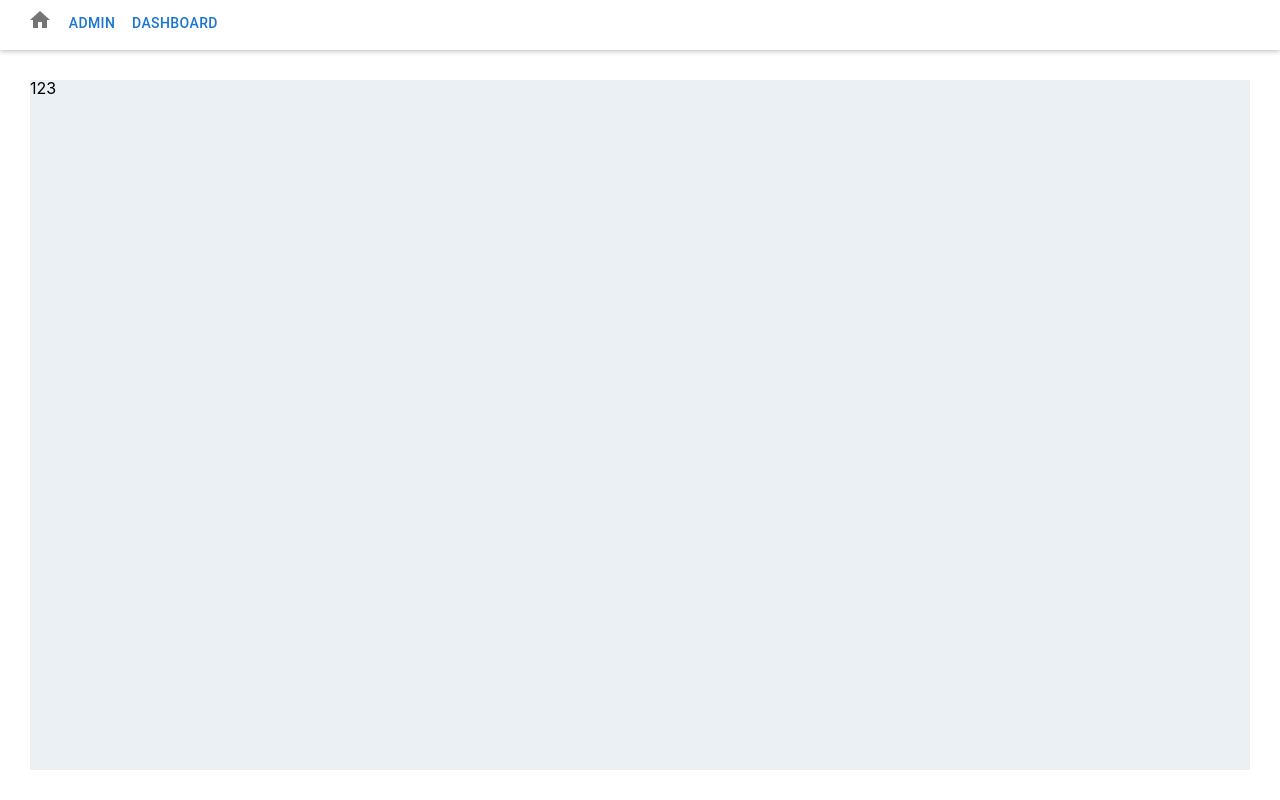
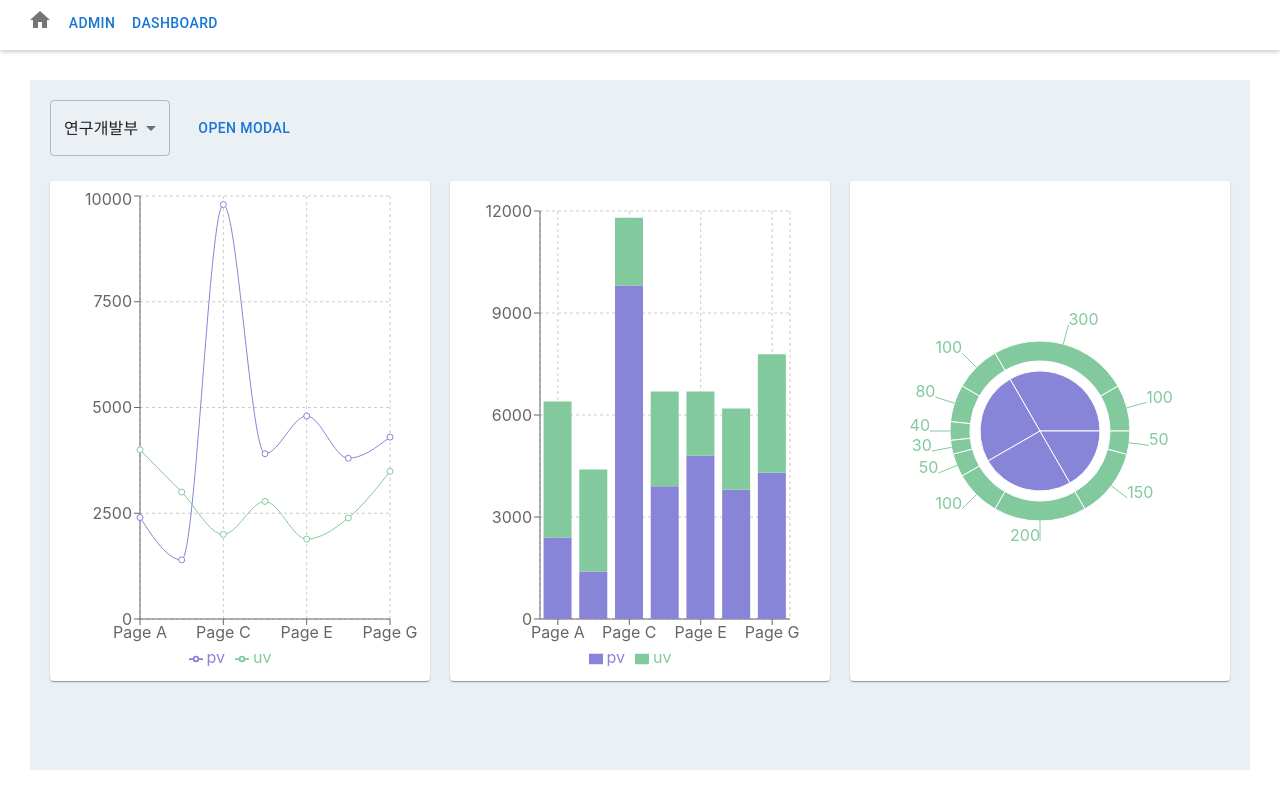
Before and after one commit to dkwjd131/dashboard-sample, a React (Create React App) app: page /monitoring in a window 1280 px wide. Built offline with nearby package versions, Linux system fonts and the light colour scheme.

Commit message:
feat: 차트 및 모달 생성

```diff
--- a/src/pages/Dashboard/Monitoring.tsx
+++ b/src/pages/Dashboard/Monitoring.tsx
@@ -1,20 +1,233 @@
+import React, { useEffect, useState } from 'react';
 import { monitor } from './monitoring.styled';
-import { Box, Grid } from '@mui/material';
+import { Paper, Grid } from '@mui/material';
+import {
+  LineChart,
+  Line,
+  XAxis,
+  YAxis,
+  CartesianGrid,
+  Tooltip,
+  Legend,
+  ResponsiveContainer,
+  BarChart,
+  Bar,
+  PieChart,
+  Pie,
+} from 'recharts';
+import Select, { SelectChangeEvent } from '@mui/material/Select';
+import MenuItem from '@mui/material/MenuItem';
+import Button from '@mui/material/Button';
+import Modal from '@mui/material/Modal';
 
 const Monitoring = () => {
+  const [group, setGroup] = useState('G01');
+  const [modalOpen, setModalOpen] = useState(false);
+
+  const lineData = [
+    {
+      name: 'Page A',
+      uv: 4000,
+      pv: 2400,
+      amt: 2400,
+    },
+    {
+      name: 'Page B',
+      uv: 3000,
+      pv: 1398,
+      amt: 2210,
+    },
+    {
+      name: 'Page C',
+      uv: 2000,
+      pv: 9800,
+      amt: 2290,
+    },
+    {
+      name: 'Page D',
+      uv: 2780,
+      pv: 3908,
+      amt: 2000,
+    },
+    {
+      name: 'Page E',
+      uv: 1890,
+      pv: 4800,
+      amt: 2181,
+    },
+    {
+      name: 'Page F',
+      uv: 2390,
+      pv: 3800,
+      amt: 2500,
+    },
+    {
+      name: 'Page G',
+      uv: 3490,
+      pv: 4300,
+      amt: 2100,
+    },
+  ];
+  const barData = [
+    {
+      name: 'Page A',
+      uv: 4000,
+      pv: 2400,
+      amt: 2400,
+    },
+    {
+      name: 'Page B',
+      uv: 3000,
+      pv: 1398,
+      amt: 2210,
+    },
+    {
+      name: 'Page C',
+      uv: 2000,
+      pv: 9800,
+      amt: 2290,
+    },
+    {
+      name: 'Page D',
+      uv: 2780,
+      pv: 3908,
+      amt: 2000,
+    },
+    {
+      name: 'Page E',
+      uv: 1890,
+      pv: 4800,
+      amt: 2181,
+    },
+    {
+      name: 'Page F',
+      uv: 2390,
+      pv: 3800,
+      amt: 2500,
+    },
+    {
+      name: 'Page G',
+      uv: 3490,
+      pv: 4300,
+      amt: 2100,
+    },
+  ];
+  const pieData01 = [
+    { name: 'Group A', value: 400 },
+    { name: 'Group B', value: 300 },
+    { name: 'Group C', value: 300 },
+    { name: 'Group D', value: 200 },
+  ];
+  const pieData02 = [
+    { name: 'A1', value: 100 },
+    { name: 'A2', value: 300 },
+    { name: 'B1', value: 100 },
+    { name: 'B2', value: 80 },
+    { name: 'B3', value: 40 },
+    { name: 'B4', value: 30 },
+    { name: 'B5', value: 50 },
+    { name: 'C1', value: 100 },
+    { name: 'C2', value: 200 },
+    { name: 'D1', value: 150 },
+    { name: 'D2', value: 50 },
+  ];
+
+  const handleChange = (event: SelectChangeEvent) => {
+    setGroup(event.target.value);
+  };
+  const handleOpen = () => setModalOpen(true);
+  const handleClose = () => setModalOpen(false);
+
   return (
     <div css={monitor.container}>
-      <Grid container>
-        <Grid item columns={4}>
-          1
+      <div css={monitor.inputField}>
+        <div>
+          <Select value={group} label="group" onChange={handleChange}>
+            <MenuItem value={'G01'}>연구개발부</MenuItem>
+            <MenuItem value={'G02'}>사업부</MenuItem>
+            <MenuItem value={'G03'}>경영기획부</MenuItem>
+          </Select>
+        </div>
+        <div>
+          <Button onClick={handleOpen}>Open modal</Button>
+          <Modal open={modalOpen} onClose={handleClose}>
+            <div css={monitor.modal}>모달 안의 내용</div>
+          </Modal>
+        </div>
+      </div>
+      <div css={monitor.chartGrid}>
+        <Grid container columns={12}>
+          <Grid item xs={12} md={4}>
+            <Paper>
+              <ResponsiveContainer width="100%" height="100%">
+                <LineChart
+                  width={500}
+                  height={300}
+                  data={lineData}
+                  margin={{
+                    top: 5,
+                    right: 30,
+                    left: 20,
+                    bottom: 5,
+                  }}
+                >
+                  <CartesianGrid strokeDasharray="3 3" />
+                  <XAxis dataKey="name" />
+                  <YAxis />
+                  <Tooltip />
+                  <Legend />
+                  <Line type="monotone" dataKey="pv" stroke="#8884d8" activeDot={{ r: 8 }} />
+                  <Line type="monotone" dataKey="uv" stroke="#82ca9d" />
+                </LineChart>
+              </ResponsiveContainer>
+            </Paper>
+          </Grid>
+          <Grid item xs={12} md={4}>
+            <Paper>
+              <ResponsiveContainer width="100%" height="100%">
+                <BarChart
+                  width={500}
+                  height={300}
+                  data={barData}
+                  margin={{
+                    top: 20,
+                    right: 30,
+                    left: 20,
+                    bottom: 5,
+                  }}
+                >
+                  <CartesianGrid strokeDasharray="3 3" />
+                  <XAxis dataKey="name" />
+                  <YAxis />
+                  <Tooltip />
+                  <Legend />
+                  <Bar dataKey="pv" stackId="a" fill="#8884d8" />
+                  <Bar dataKey="uv" stackId="a" fill="#82ca9d" />
+                </BarChart>
+              </ResponsiveContainer>
+            </Paper>
+          </Grid>
+          <Grid item xs={12} md={4}>
+            <Paper>
+              <ResponsiveContainer width="100%" height="100%">
+                <PieChart width={400} height={400}>
+                  <Pie data={pieData01} dataKey="value" cx="50%" cy="50%" outerRadius={60} fill="#8884d8" />
+                  <Pie
+                    data={pieData02}
+                    dataKey="value"
+                    cx="50%"
+                    cy="50%"
+                    innerRadius={70}
+                    outerRadius={90}
+                    fill="#82ca9d"
+                    label
+                  />
+                </PieChart>
+              </ResponsiveContainer>
+            </Paper>
+          </Grid>
         </Grid>
-        <Grid item columns={4}>
-          2
-        </Grid>
-        <Grid item columns={4}>
-          3
-        </Grid>
-      </Grid>
+      </div>
     </div>
   );
 };
--- a/src/pages/Dashboard/monitoring.styled.ts
+++ b/src/pages/Dashboard/monitoring.styled.ts
@@ -5,6 +5,40 @@ const monitor = {
     background: #ebf0f5;
     height: 100%;
   `,
+  inputField: css`
+    padding: 20px 20px 5px 20px;
+    display: flex;
+    align-items: center;
+    gap: 20px;
+  `,
+  chartGrid: css`
+    padding: 10px;
+    height: 500px;
+
+    & .MuiGrid-container {
+      height: 100%;
+
+      .MuiGrid-item {
+        padding: 10px;
+        height: 100%;
+
+        .MuiPaper-root {
+          height: 100%;
+          padding: 10px;
+        }
+      }
+    }
+  `,
+  modal: css`
+    position: absolute;
+    top: 50%;
+    left: 50%;
+    transform: translate(-50%, -50%);
+    width: 400px;
+    height: 400px;
+    background: white;
+    padding: 30px 20px;
+  `,
 };
 
 export { monitor };
```
